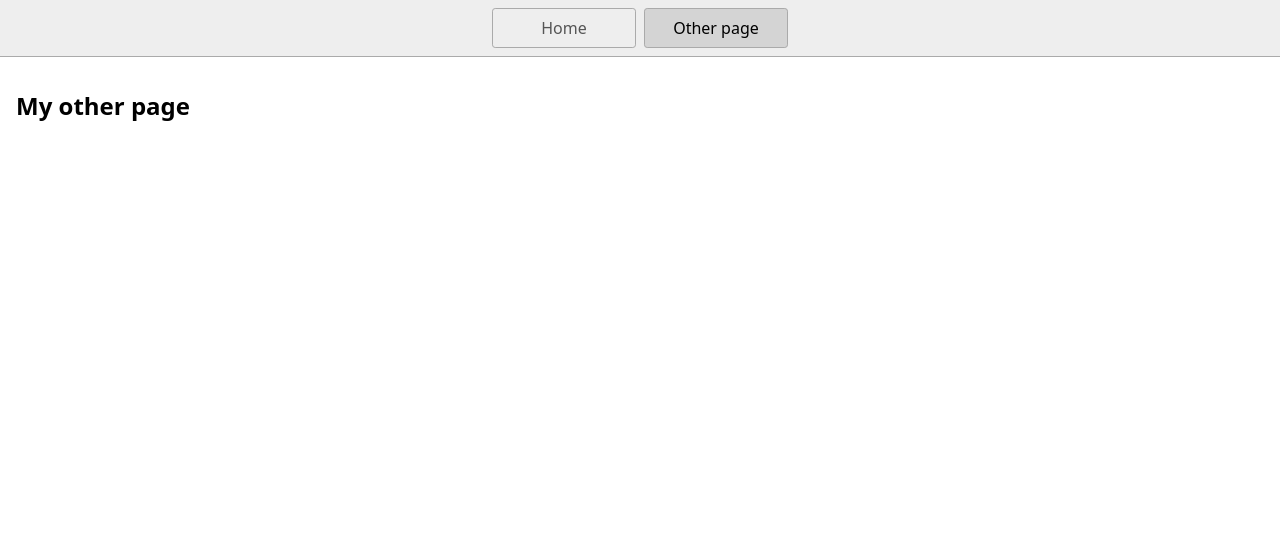
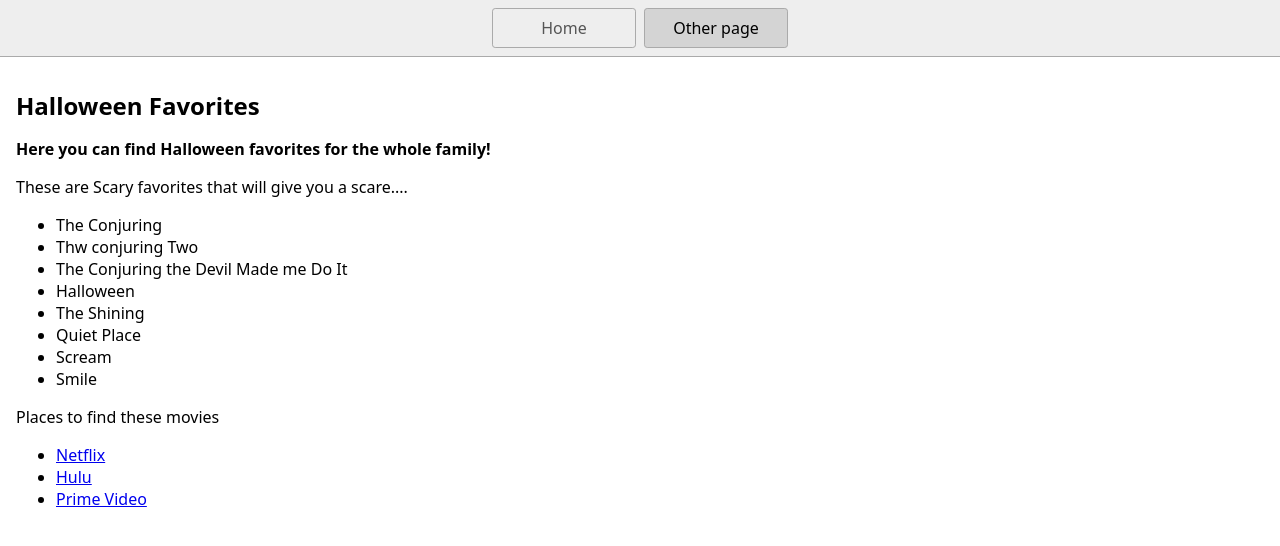
Before and after one commit to t-lamacchia/seasonalStreams, a website: page page2.html in a window 1280 px wide. Drawn offline with Linux system fonts and the light colour scheme.

Commit message:
Page 2 Halloween

```diff
--- a/page2.html
+++ b/page2.html
@@ -1,7 +1,7 @@
 <!DOCTYPE html>
 <html lang="en">
   <head>
-    <title>Other page</title>
+    <title>Spookey Favorites</title>
     <meta charset="UTF-8" />
     <meta name="viewport" content="width=device-width" />
     <link rel="stylesheet" href="styles.css" />
@@ -13,7 +13,27 @@
       <a href="/page2.html" aria-current="page">Other page</a>
     </nav>
     <main>
-      <h1>My other page</h1>
-    </main>
+      <h1>Halloween Favorites</h1>
+      <div><b>Here you can find Halloween favorites for the whole family!</b></div>
+      <p>These are Scary favorites that will give you a scare....</p>
+      <ul>
+          <li>The Conjuring</li>
+          <li>Thw conjuring Two</li>
+          <li>The Conjuring the Devil Made me Do It</li>
+          <li>Halloween</li>
+          <li>The Shining</li>
+          <li>Quiet Place</li>
+          <li>Scream</li>
+          <li>Smile</li>
+      </ul>
+      <p>Places to find these movies</p>
+      <div>
+        <ul>
+      <li><a href="https://www.netflix.com">Netflix</a></li>
+      <li><a href="https://www.hulu.com">Hulu</a></li>
+      <li><a href="https://www.primevideo.com">Prime Video</a></li>
+        </ul>
+      </div>
+   </main>
   </body>
 </html>
```
Also changed, not shown: index.html (+0 -1 lines).
